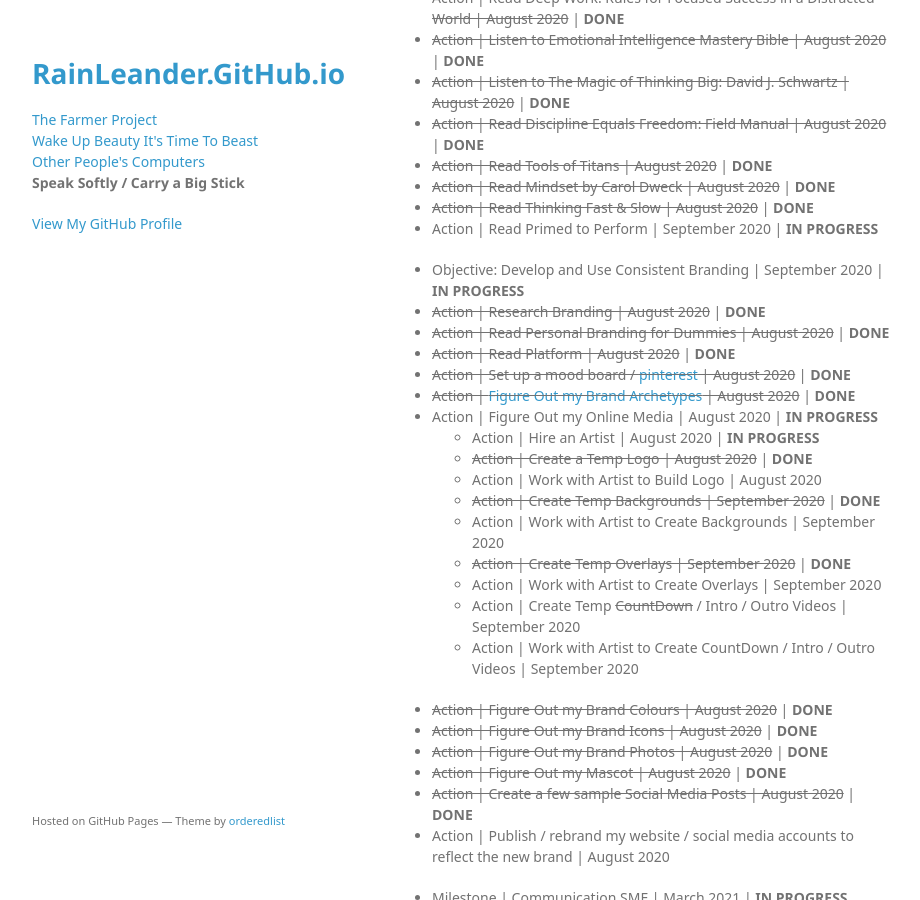
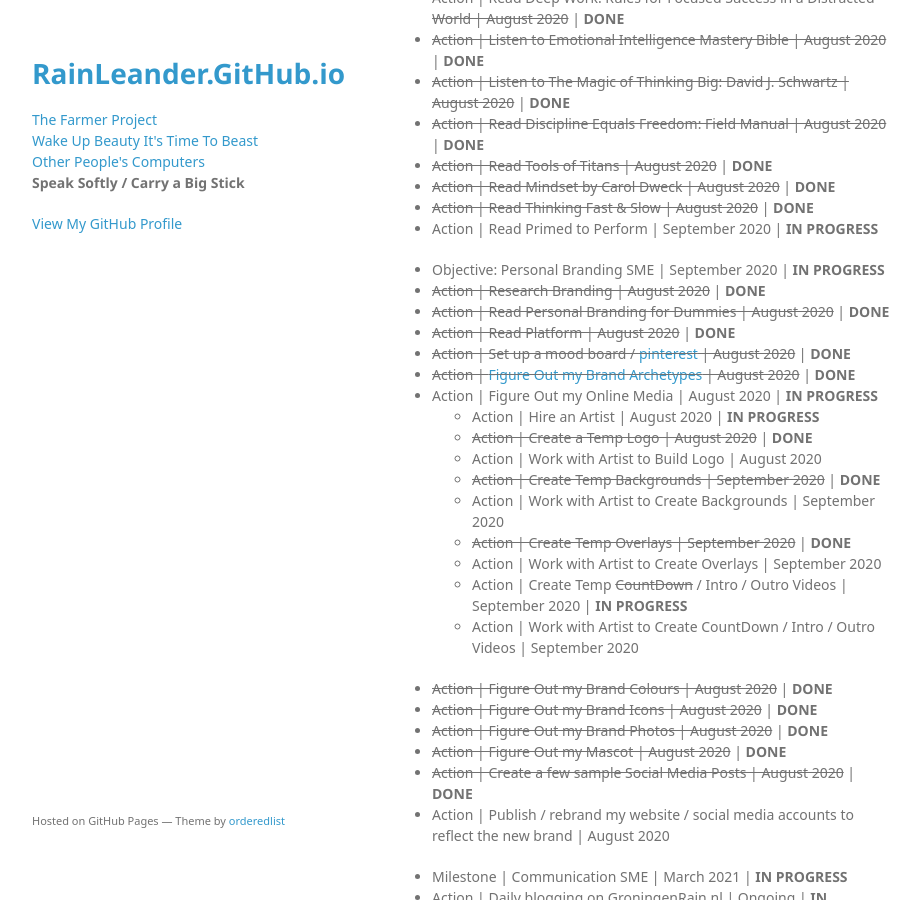
Before and after one commit to rainleander/rainleander.github.io, a Jekyll site: the page speak-softly.html, which Jekyll copies as it is, in a window 1280 px wide and 900 px high, scrolled down 276 px. Shown: the whole window, without its empty margins (178-1098 px from the left). Built offline with Jekyll 4.4.1, drawn with Linux system fonts in a browser that asks for light colours; some web fonts are replaced.

Commit message:
Update speak-softly.html

```diff
--- a/speak-softly.html
+++ b/speak-softly.html
@@ -40,7 +40,7 @@
         <li><del>Action | Read Thinking Fast & Slow | August 2020</del> | <b>DONE</b></li>
         <li>Action | Read Primed to Perform | September 2020 | <b>IN PROGRESS</b></li></ul>
 
-        <ul><li>Objective: Develop and Use Consistent Branding | September 2020 | <b>IN PROGRESS</b></li>
+        <ul><li>Objective: Personal Branding SME | September 2020 | <b>IN PROGRESS</b></li>
           <li><del>Action | Research Branding | August 2020</del> | <b>DONE</b></li>
           <li><del>Action | Read Personal Branding for Dummies | August 2020</del> | <b>DONE</b></li>
           <li><del>Action | Read Platform | August 2020</del> | <b>DONE</b></li>
@@ -54,7 +54,7 @@
               <li>Action | Work with Artist to Create Backgrounds | September 2020</li>
               <li><del>Action | Create Temp Overlays | September 2020</del> | <b>DONE</b></li>
               <li>Action | Work with Artist to Create Overlays | September 2020</li>
-              <li>Action | Create Temp <del>CountDown</del> / Intro / Outro Videos | September 2020</li>
+              <li>Action | Create Temp <del>CountDown</del> / Intro / Outro Videos | September 2020 | <b>IN PROGRESS</b></li>
               <li>Action | Work with Artist to Create CountDown / Intro / Outro Videos | September 2020</li></ul>
           <li><del>Action | Figure Out my Brand Colours | August 2020</del> | <b>DONE</b></li>
           <li><del>Action | Figure Out my Brand Icons | August 2020</del> | <b>DONE</b></li>
```
